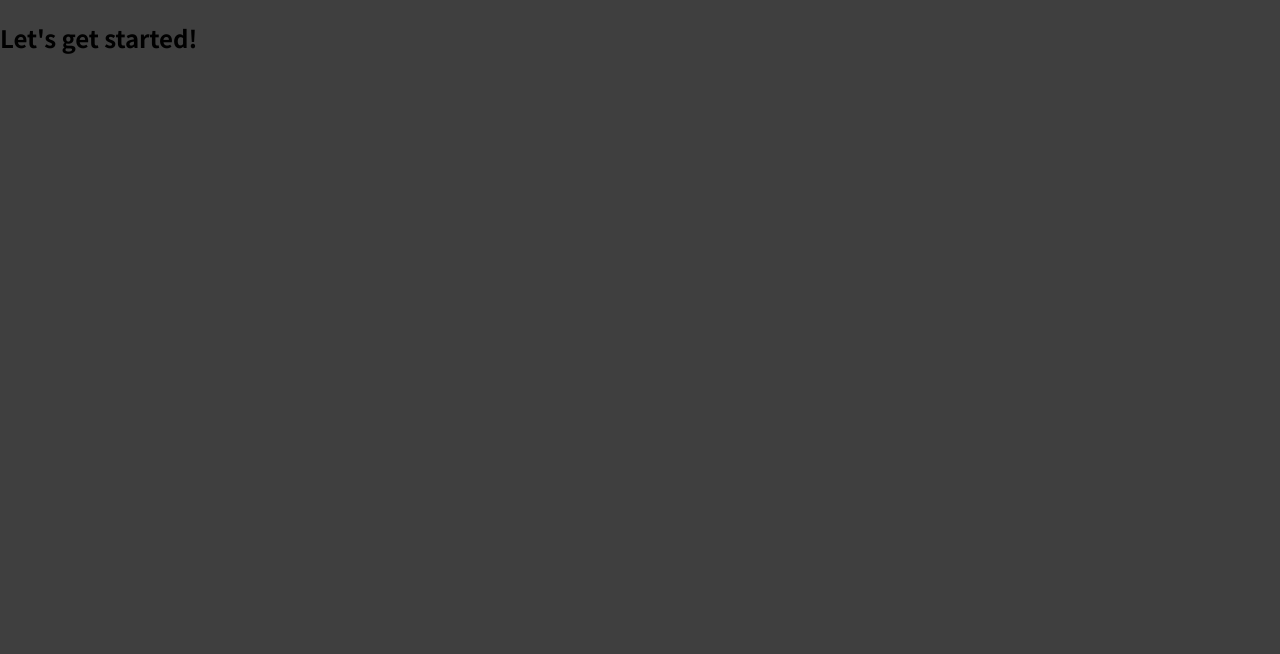
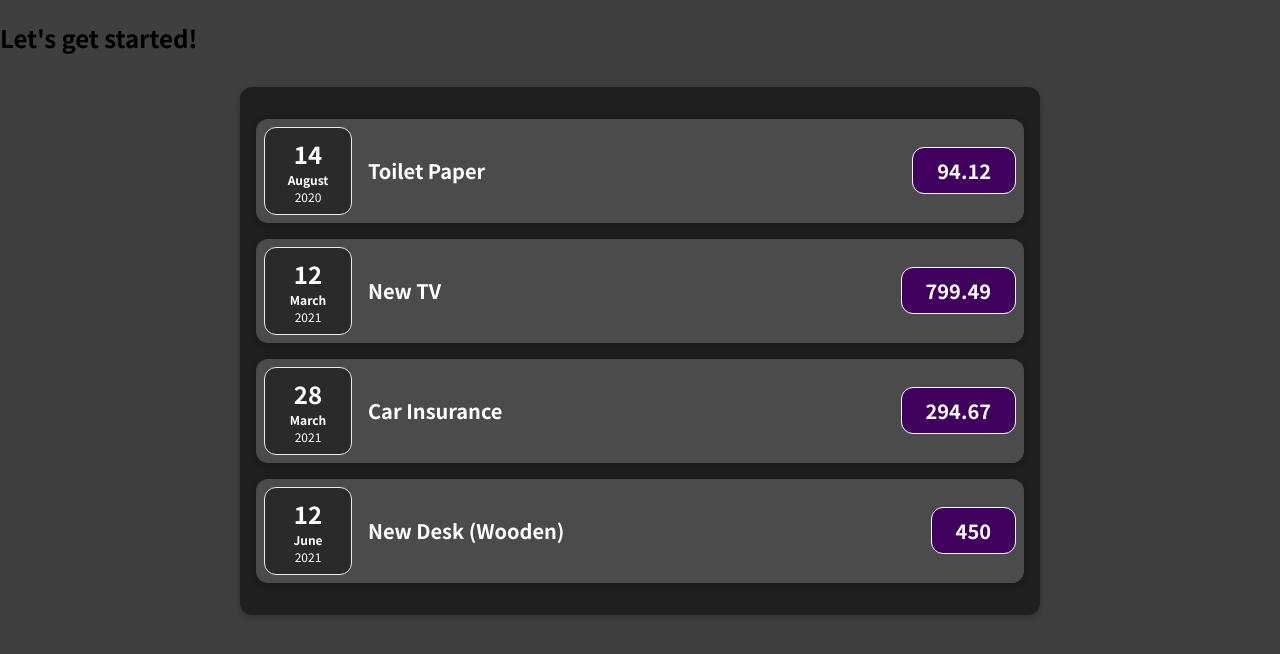
Before and after one commit to rraaij/keepstraight-react, a JavaScript app: page / in a window 1280 px wide. Shown: the top 654 px of the page. Built offline with nearby package versions, Linux system fonts and the light colour scheme.

Commit message:
added components
added expenses component

added card component

```diff
--- a/src/App.js
+++ b/src/App.js
@@ -1,9 +1,33 @@
-function App() {
+import Expenses from "./components/Expenses/Expenses";
+
+const App = () => {
+  const expenses = [
+    {
+      id: "e1",
+      title: "Toilet Paper",
+      amount: 94.12,
+      date: new Date(2020, 7, 14),
+    },
+    { id: "e2", title: "New TV", amount: 799.49, date: new Date(2021, 2, 12) },
+    {
+      id: "e3",
+      title: "Car Insurance",
+      amount: 294.67,
+      date: new Date(2021, 2, 28),
+    },
+    {
+      id: "e4",
+      title: "New Desk (Wooden)",
+      amount: 450,
+      date: new Date(2021, 5, 12),
+    },
+  ];
   return (
     <div>
       <h2>Let's get started!</h2>
+      <Expenses expenses={expenses} />
     </div>
   );
-}
+};
 
 export default App;
--- /dev/null
+++ b/src/components/Expenses/ExpenseDate.css
@@ -0,0 +1,26 @@
+.expense-date {
+  display: flex;
+  flex-direction: column;
+  width: 5.5rem;
+  height: 5.5rem;
+  border: 1px solid #ececec;
+  background-color: #2a2a2a;
+  color: white;
+  border-radius: 12px;
+  align-items: center;
+  justify-content: center;
+}
+
+.expense-date__month {
+  font-size: 0.75rem;
+  font-weight: bold;
+}
+
+.expense-date__year {
+  font-size: 0.75rem;
+}
+
+.expense-date__day {
+  font-size: 1.5rem;
+  font-weight: bold;
+}
--- /dev/null
+++ b/src/components/Expenses/ExpenseDate.js
@@ -0,0 +1,15 @@
+import "./ExpenseDate.css";
+
+const ExpenseDate = (props) => {
+  const month = props.date.toLocaleString("en-US", { month: "long" });
+  const day = props.date.toLocaleString("en-US", { day: "2-digit" });
+  const year = props.date.getFullYear();
+  return (
+    <div className="expense-date">
+      <div className="expense-date__day">{day}</div>
+      <div className="expense-date__month">{month}</div>
+      <div className="expense-date__year">{year}</div>
+    </div>
+  );
+};
+export default ExpenseDate;
--- /dev/null
+++ b/src/components/Expenses/ExpenseItem.css
@@ -0,0 +1,53 @@
+.expense-item {
+  display: flex;
+  justify-content: space-between;
+  align-items: center;
+  padding: 0.5rem;
+  margin: 1rem 0;
+  background-color: #4b4b4b;
+}
+
+.expense-item__description {
+  display: flex;
+  flex-direction: column;
+  gap: 1rem;
+  align-items: flex-end;
+  flex-flow: column-reverse;
+  justify-content: flex-start;
+  flex: 1;
+}
+
+.expense-item h2 {
+  color: white;
+  font-size: 1rem;
+  flex: 1;
+  margin: 0 1rem;
+}
+
+.expense-item__price {
+  font-size: 1rem;
+  font-weight: bold;
+  color: white;
+  background-color: #40005d;
+  border: 1px solid white;
+  padding: 0.5rem;
+  border-radius: 12px;
+}
+
+@media (min-width: 580px) {
+  .expense-item__description {
+    flex-direction: row;
+    align-items: center;
+    justify-content: flex-start;
+    flex: 1;
+  }
+
+  .expense-item__description h2 {
+    font-size: 1.25rem;
+  }
+
+  .expense-item__price {
+    font-size: 1.25rem;
+    padding: 0.5rem 1.5rem;
+  }
+}
--- /dev/null
+++ b/src/components/Expenses/ExpenseItem.js
@@ -0,0 +1,16 @@
+import "./ExpenseItem.css";
+import ExpenseDate from "./ExpenseDate";
+import Card from "../UI/Card";
+
+const ExpenseItem = (props) => {
+  return (
+    <Card className="expense-item">
+      <ExpenseDate date={props.date} />
+      <div className="expense-item__description">
+        <h2>{props.title}</h2>
+        <div className="expense-item__price">{props.amount}</div>
+      </div>
+    </Card>
+  );
+};
+export default ExpenseItem;
--- /dev/null
+++ b/src/components/Expenses/Expenses.css
@@ -0,0 +1,7 @@
+.expenses {
+  padding: 1rem;
+  background-color: rgb(31, 31, 31);
+  margin: 2rem auto;
+  width: 50rem;
+  max-width: 95%;
+}
--- /dev/null
+++ b/src/components/Expenses/Expenses.js
@@ -0,0 +1,31 @@
+import ExpenseItem from "./ExpenseItem";
+import Card from "../UI/Card";
+import "./Expenses.css";
+
+const Expenses = (props) => {
+  return (
+    <Card className="expenses">
+      <ExpenseItem
+        title={props.expenses[0].title}
+        amount={props.expenses[0].amount}
+        date={props.expenses[0].date}
+      />
+      <ExpenseItem
+        title={props.expenses[1].title}
+        amount={props.expenses[1].amount}
+        date={props.expenses[1].date}
+      />
+      <ExpenseItem
+        title={props.expenses[2].title}
+        amount={props.expenses[2].amount}
+        date={props.expenses[2].date}
+      />
+      <ExpenseItem
+        title={props.expenses[3].title}
+        amount={props.expenses[3].amount}
+        date={props.expenses[3].date}
+      />
+    </Card>
+  );
+};
+export default Expenses;
--- /dev/null
+++ b/src/components/UI/Card.css
@@ -0,0 +1,4 @@
+.card {
+  box-shadow: 0 2px 8px rgba(0, 0, 0, 0.25);
+  border-radius: 12px;
+}
--- /dev/null
+++ b/src/components/UI/Card.js
@@ -0,0 +1,7 @@
+import "./Card.css";
+
+const Card = (props) => {
+  const classes = "card " + props.className;
+  return <div className={classes}>{props.children}</div>;
+};
+export default Card;
--- a/src/index.css
+++ b/src/index.css
@@ -1,11 +1,11 @@
-@import url('https://fonts.googleapis.com/css2?family=Noto+Sans+JP:wght@400;700&display=swap');
+@import url("https://fonts.googleapis.com/css2?family=Noto+Sans+JP:wght@400;700&display=swap");
 
 * {
   box-sizing: border-box;
 }
 
 html {
-  font-family: 'Noto Sans JP', sans-serif;
+  font-family: "Noto Sans JP", sans-serif;
 }
 
 body {
```
Also changed, not shown: src/index.js (+4 -4 lines).
